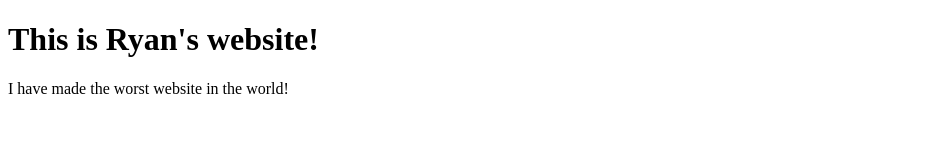
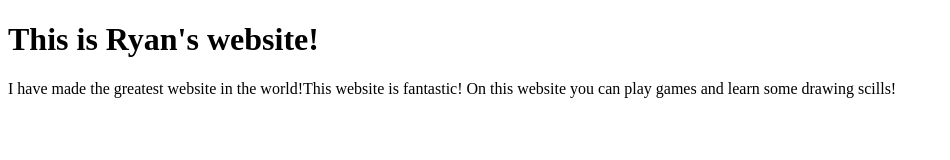
Before and after one commit to spacepiglet/spacepiglet.github.io, a plain HTML site: page index.html in a window 1280 px wide. Shown: the whole page, without its empty margins (0-950 px from the left). Drawn offline with Linux system fonts and the light colour scheme.

Commit message:
Update index.html

```diff
--- a/index.html
+++ b/index.html
@@ -5,6 +5,7 @@
   </head>
   <body>
     <h1>This is Ryan's website!</h1>
-    <p>I have made the worst website in the world!<p>
+    <p>I have made the greatest website in the world!This website is fantastic! On this website you can play games and learn
+      some drawing scills!</p>
   </body>
 </html>
```
